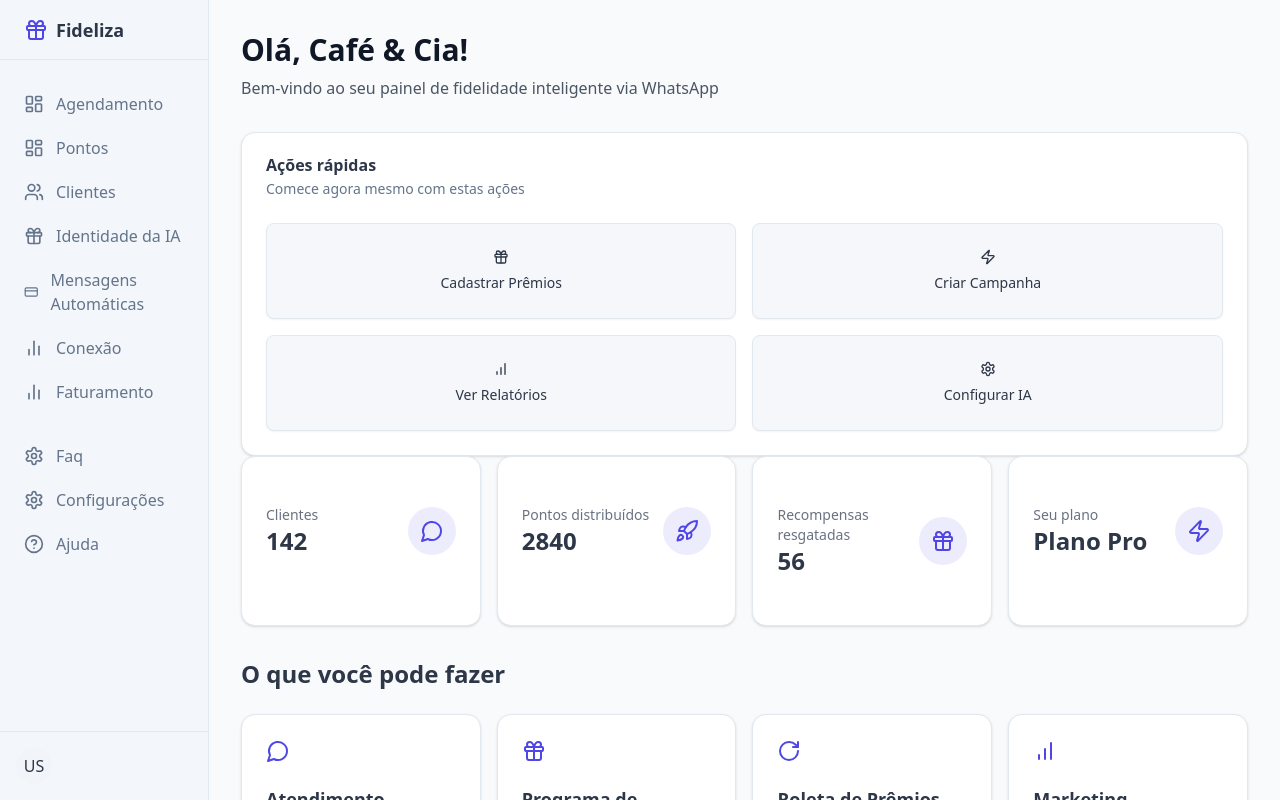
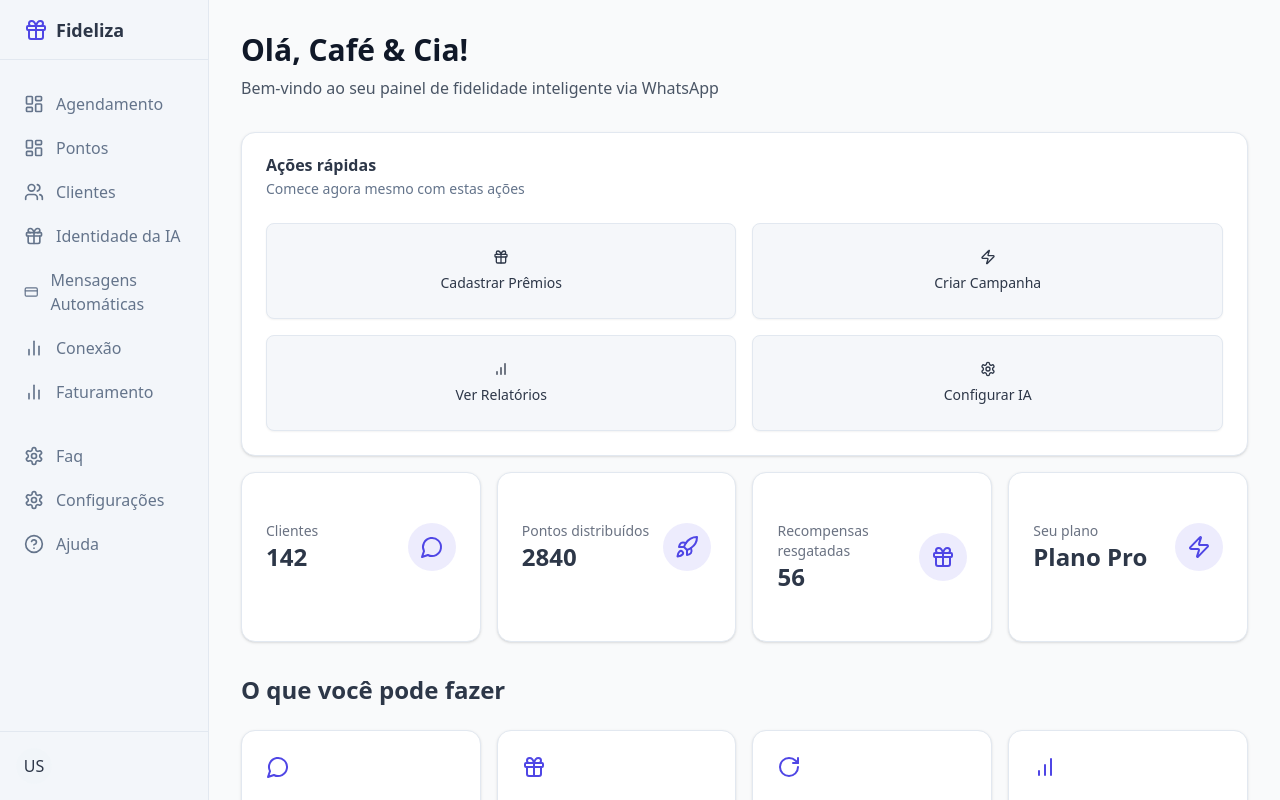
Before and after one commit to krlosrosa/fidelidade, a Next.js app: page / in a window 1280 px wide. Shown: the top 800 px of the page. Built offline with nearby package versions, Linux system fonts and the light colour scheme; no server answers.

Commit message:
first commit

```diff
--- a/src/app/page.tsx
+++ b/src/app/page.tsx
@@ -96,7 +96,7 @@
               </Card>
             </div>
           {/* Destaques */}
-          <div className="grid grid-cols-1 md:grid-cols-2 lg:grid-cols-4 gap-4 mb-8">
+          <div className="grid grid-cols-1 mt-4 md:grid-cols-2 lg:grid-cols-4 gap-4 mb-8">
             <Card className="bg-white shadow-sm">
               <CardContent className="p-6">
                 <div className="flex items-center justify-between">
```
